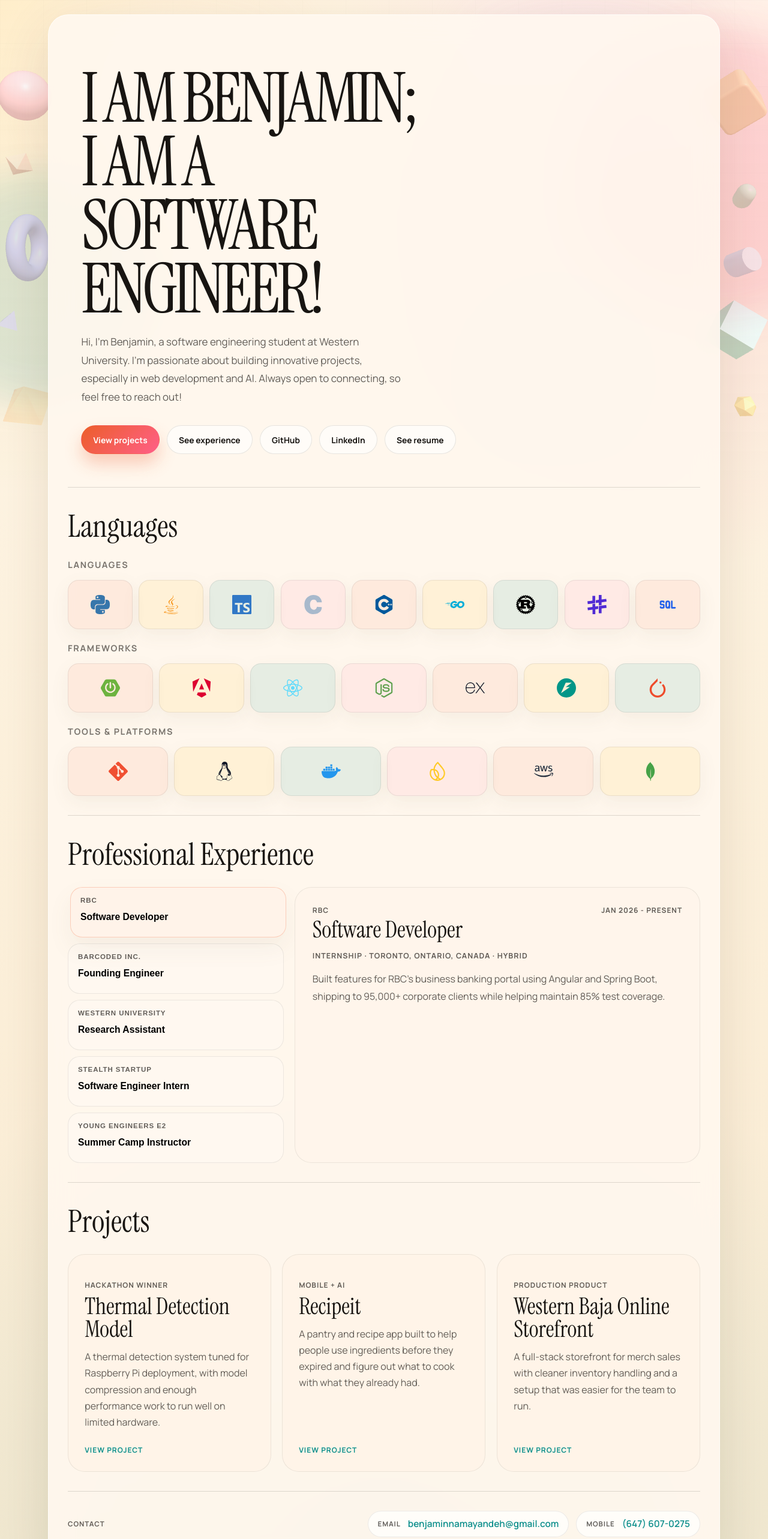
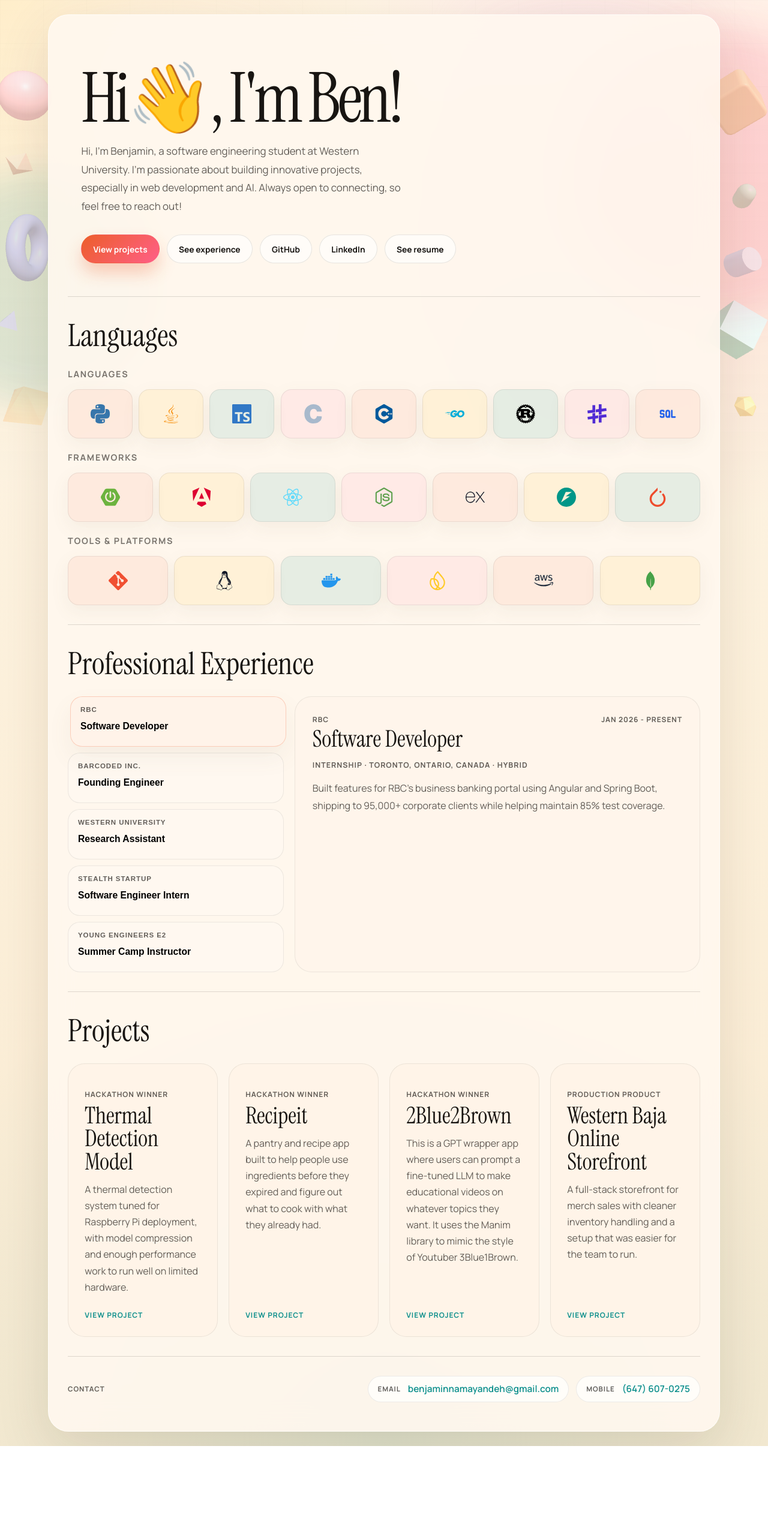
Before and after one commit to bnamayandev/terminal_website, a React (Vite) app: page / in a window 1280 px wide. Shown: the top 2566 px of the page at 60% size. After the commit the page ends 2411 px from the top, so only its background shows below. Built offline with nearby package versions, Linux system fonts and the light colour scheme.

Commit message:
added another project to the list, adjusted project styling

```diff
--- a/src/content/portfolio.js
+++ b/src/content/portfolio.js
@@ -101,9 +101,16 @@ export const projects = [
   {
     name: 'Recipeit',
     href: 'https://github.com/redmac135/recipe.it',
-    label: 'Mobile + AI',
+    label: 'Hackathon winner',
     description:
       'A pantry and recipe app built to help people use ingredients before they expired and figure out what to cook with what they already had.',
+  },
+  {
+    name: '2Blue2Brown',
+    href: 'https://github.com/sprwoo/2blue2brown',
+    label: 'Hackathon winner',
+    description:
+      'This is a GPT wrapper app where users can prompt a fine-tuned LLM to make educational videos on whatever topics they want. It uses the Manim library to mimic the style of Youtuber 3Blue1Brown.',
   },
   {
     name: 'Western Baja Online Storefront',
--- a/src/features/portfolio/HeroSection.jsx
+++ b/src/features/portfolio/HeroSection.jsx
@@ -6,7 +6,7 @@ function HeroSection({ socialLinks }) {
   return (
     <RevealSection className="hero" immediate>
       <div className="hero-copy">
-        <h1><strong>I AM BENJAMIN; I AM A SOFTWARE ENGINEER!</strong></h1>
+        <h1><strong>Hi👋,  I'm Ben!</strong></h1>
         <p className="hero-text">
             Hi, I'm Benjamin, a software engineering student at Western University. I’m passionate about building innovative projects, especially in web development and AI. Always open to connecting, so feel free to reach out!
         </p>
--- a/src/index.css
+++ b/src/index.css
@@ -781,7 +781,7 @@ a,
 }
 
 .project-grid {
-  grid-template-columns: repeat(3, minmax(0, 1fr));
+  grid-template-columns: repeat(auto-fit, minmax(min(100%, 220px), 1fr));
 }
 
 .project-card {
```
